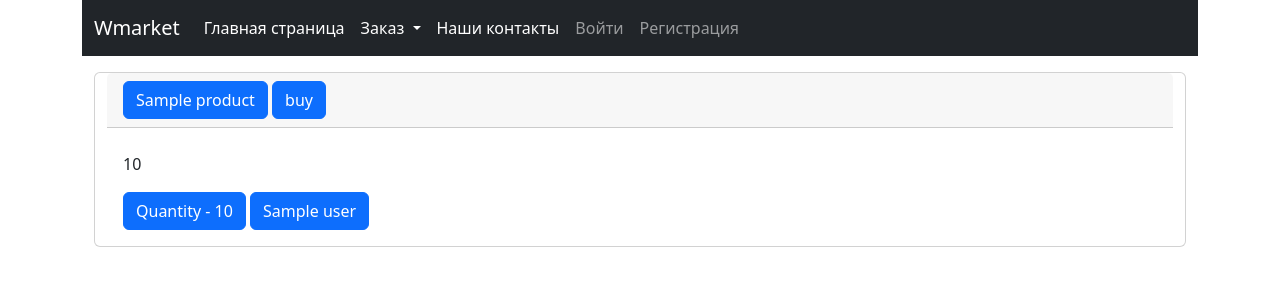
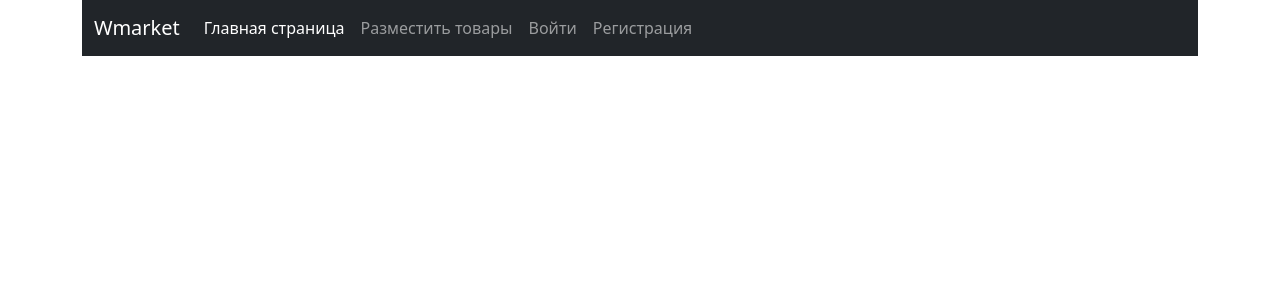
Before and after one commit to ase1lo/wmarket, a Django app: template market/templates/market/product_detail.html in a window 1280 px wide. Shown: the top 300 px of the page. Run offline with Django 3.2, Linux system fonts and the light colour scheme; the template is opened without the code that fills it: most values are stand-ins (such as "Sample title", 1, 10 or a date in 2020).

Commit message:
create product page + edit navbar

```diff
--- a/market/shop/urls.py
+++ b/market/shop/urls.py
@@ -10,5 +10,5 @@
     path('products', ProductListView.as_view(), name='products'),
     path('categories', CategoryListView.as_view(), name='categories'),
     path('product_by_category/<int:pk>', ProductByCategory.as_view(), name='product_category'),
-    path('userproductcreate', UserProductCreate, name='userproductcre')
+    path('userproductcreate', UserProductCreate, name='userproductcreate')
 ]
--- a/market/templates/_navbar.html
+++ b/market/templates/_navbar.html
@@ -10,11 +10,7 @@
                   <a class="nav-link active" aria-current="page" href="{% url 'products' %}">Главная страница</a>
               </li>
               <li class="nav-item dropdown">
-                  <a class="nav-link dropdown-toggle active" href="#" data-bs-toggle="dropdown" aria-expanded="false">Заказ
-                  </a>
-                  <li class="nav-item">
-                      <a class="nav-link active" aria-current="page" href="#">Наши контакты</a>
-                  </li>
+                <a class="nav-link" href="{% url 'userproductcreate' %}">Разместить товары</a>
               </li>
               {% if user.is_authenticated %}
               <li class="nav-item">
--- a/market/templates/market/product_detail.html
+++ b/market/templates/market/product_detail.html
@@ -1,24 +1,50 @@
-{% extends '_base.html' %}
-{% block content %}
+{% extends '_base.html' %} {% block content %}
+<div class="container">
+  <div class="row">
+    <div class="col-md-6">
+    {% for userproduct in userproducts %}
 
-{% for userproduct in userproducts %}
-<div class="card">
+      {% if userproduct.want == 'BU' %}
+      <div class="card" style="background-color: rgb()">
         <div class="card-header">
           <a href="#" class="btn btn-primary">{{ products.title }}</a>
+          <a href="#" class="btn btn-primary">BUY</a>
+        </div>
+        <div class="card-body">
+          <h5 class="card-title"></h5>
+          <p class="card-text", style="color:black">{{ userproduct.price }}</p>
+          <a href="#" class="btn btn-primary">
+            Quantity - {{ userproduct.quantity }}</a
+          >
+          <a href="#" class="btn btn-primary">{{ userproduct.user }}</a>
+        </div>
+      </div>
+      {% endif %} {% endfor %}
+    </div>
+
+
+
+    <div class="col-md-6">
+        {% for userproduct in userproducts %}
+
           {% if userproduct.want == 'SL' %}
-        <a href="#" class="btn btn-primary">sell</a>
-        {% else %}
-        <a href="#" class="btn btn-primary">buy</a>
-        {% endif %}
+          <div class="card" style="background-color: rgb()">
+            <div class="card-header">
+              <a href="#" class="btn btn-primary">{{ products.title }}</a>
+              <a href="#" class="btn btn-primary">SELL</a>
             </div>
             <div class="card-body">
               <h5 class="card-title"></h5>
               <p class="card-text">{{ userproduct.price }}</p>
-        <a href="#" class="btn btn-primary"> Quantity - {{ userproduct.quantity }}</a>
+              <a href="#" class="btn btn-primary">
+                Quantity - {{ userproduct.quantity }}</a
+              >
               <a href="#" class="btn btn-primary">{{ userproduct.user }}</a>
             </div>
           </div>
-</br>
+          {% endif %} {% endfor %}
+        </div>
+  </div>
 
-{% endfor %}
+</div>
 {% endblock %}
```
Also changed, not shown: market/shop/views.py (+0 -21 lines). Lines whose indentation alone changed are shown as unchanged.
